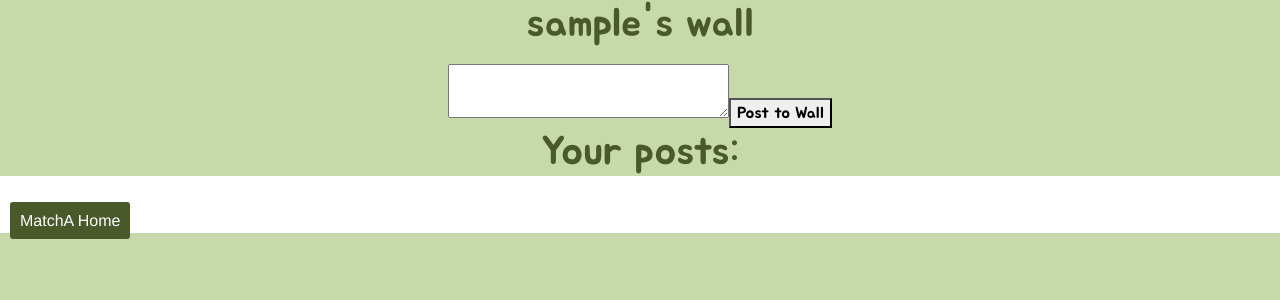
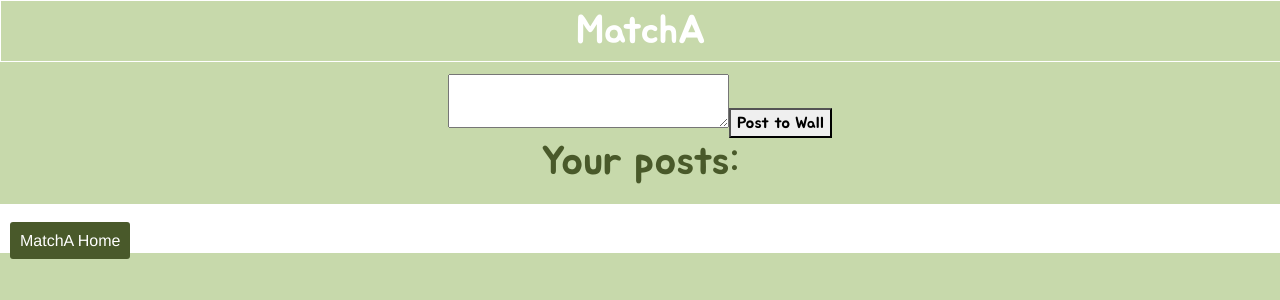
Before and after one commit to wankevin250/MatchA, a Node server app: a page that uses views/mywall.pug in a window 1280 px wide. Shown: the top 300 px of the page. Run offline with Node 20, Linux system fonts and the light colour scheme; the visitor is signed in with stand-in values (Sample User, id 1); data that the repository does not hold is empty; some libraries are stand-ins or nearby versions.

Commit message:
update front-end for all but search

```diff
--- a/static/css/mywall.css
+++ b/static/css/mywall.css
@@ -1,4 +1,22 @@
 @import url(https://fonts.googleapis.com/css?family=Jua);
+
+.a{
+    all: unset;
+    font-size: 40px;
+    color:#49592A;
+    background-color: #C7D9AB;
+    width: 100%;
+    text-align: center;
+    margin: auto;
+    display: inline-block;
+    font-family: 'Jua';
+    position: fixed;
+    border: 1px solid white;
+}
+
+.a:hover{
+    color: white;
+}
 
 .content{
     background-color: #C7D9AB;
@@ -33,6 +51,7 @@
     text-align: center;
     background-color: #C7D9AB;
     font-family: 'Jua';
+    padding: 10px;
 }
 
 .mywall-header{
--- a/static/css/notifications.css
+++ b/static/css/notifications.css
@@ -7,7 +7,7 @@
 }
 
 .a:hover{
-    color: red;
+    color: white;
 }
 
 .notif-invite{
--- a/views/mywall.pug
+++ b/views/mywall.pug
@@ -6,6 +6,7 @@
   link(rel='stylesheet', href='/css/mywall.css')
 
 block content
+    a(class='a', href='/wall') MatchA
     div(class='mywall-content')
         div(class='mywall-header')
             h1(class='mywall-header-text')
--- a/views/search.pug
+++ b/views/search.pug
@@ -6,6 +6,7 @@
     script(src='js/ajaxsearchusers.js')
 
 block content
+    a(class='a', href='/wall') MatchA
     h1 Search
     div(class="search-content")
         div(class="search-area")
--- a/views/visualizer.pug
+++ b/views/visualizer.pug
@@ -17,6 +17,7 @@
     script(language="javascript" type="text/javascript" src="../js/visualizer.js")
 
   block content
+    a(class='a', href='/wall') MatchA
     div(class="container", id="container")
       div(class='center-container', id="center-container")
           div(class="infovis", id="infovis")
```
Also changed, not shown: static/css/search.css (+16 -0 lines), static/css/visualizer.css (+19 -0 lines).
